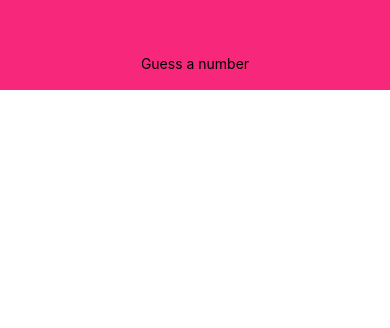
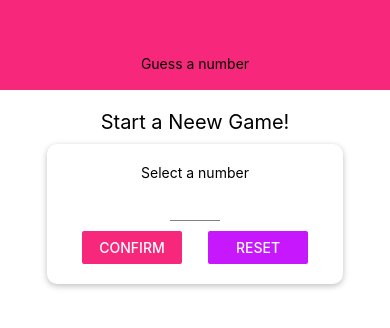
Before and after one commit to noleksiv/GuessNumber, a React Native app: screen / in a window 390 px wide. Shown: the top 328 px of the page. Built offline with nearby package versions, Linux system fonts and the light colour scheme.

Commit message:
Add modal box and some styles

```diff
--- a/App.js
+++ b/App.js
@@ -2,11 +2,14 @@ import React from 'react';
 import { StyleSheet, Text, View } from 'react-native';
 
 import Header from './components/Header';
+import StartGameScreen from './screens/StartGameScreen';
+
 
 export default function App() {
   return (
     <View style={styles.screen}>
       <Header title="Guess a number" />
+      <StartGameScreen />
     </View>
   );
 }
--- /dev/null
+++ b/components/Card.js
@@ -0,0 +1,25 @@
+import React from 'react';
+import { View, StyleSheet } from 'react-native';
+
+const Card = props => {
+    return (
+        <View style={{ ...styles.card, ...props.style }}>{props.children}</View>
+    );
+};
+
+const styles = StyleSheet.create({
+    card: {
+        // for IOS
+        shadowColor: 'black',
+        shadowOffset: { width: 0, height: 2 },
+        shadowRadius: 6,
+        shadowOpacity: 0.25,
+        // for Android
+        elevation: 8,
+        backgroundColor: 'white',
+        padding: 20,
+        borderRadius: 10
+    },
+});
+
+export default Card;
--- a/components/Header.js
+++ b/components/Header.js
@@ -1,5 +1,7 @@
 import React from 'react';
 import { View, Text, StyleSheet } from 'react-native';
+
+import Colors from '../constants/colors';
 
 const Header = props => {
     return (
@@ -14,7 +16,7 @@ const styles = StyleSheet.create({
         width: '100%',
         height: 90,
         paddingTop: 36,
-        backgroundColor: '#f7287b',
+        backgroundColor: Colors.primary,
         alignItems: 'center',
         justifyContent: 'center'
     },
--- /dev/null
+++ b/components/Input.js
@@ -0,0 +1,19 @@
+import React from 'react';
+import { TextInput, StyleSheet } from 'react-native';
+
+const Input = props => {
+    return (
+        <TextInput {...props} style={{...styles.input, ...props.style}}></TextInput>
+    );
+};
+
+const styles = StyleSheet.create({
+    input: {
+        height: 30,
+        borderBottomColor: 'grey',
+        borderBottomWidth: 1,
+        marginVertical: 10,
+    }
+});
+
+export default Input;
--- /dev/null
+++ b/constants/colors.js
@@ -0,0 +1,4 @@
+export default {
+    primary: '#f7287b',
+    accent: '#c717fc'
+}
--- /dev/null
+++ b/screens/StartGameScreen.js
@@ -0,0 +1,122 @@
+import React, { useState } from 'react';
+import {
+    View,
+    Text,
+    StyleSheet,
+    Button,
+    TouchableWithoutFeedback,
+    Keyboard,
+    Alert
+} from 'react-native';
+
+import Card from '../components/Card';
+import Input from '../components/Input';
+import Colors from '..//constants/colors';
+
+
+const StartGameScreen = props => {
+    const [enteredValue, setEnteredValue] = useState('');
+    const [isConfirmed, setIsConfirmed] = useState(false);
+    const [selectedNumber, setSelectedNumber] = useState();
+
+    const numberInputHandler = inputText => {
+        setEnteredValue(inputText.replace(/[^0-9]/g, ''));
+    };
+
+    const resetInputHandler = () => {
+        setEnteredValue('');
+        setIsConfirmed(false);
+    };
+
+    const confirmInputHandler = () => {
+        const choosenNumber = parseInt(enteredValue);
+
+        if (isNaN(choosenNumber) || choosenNumber <= 0 || choosenNumber > 99) {
+            Alert.alert(
+                'Invalid number!',
+                'Number has to be a number between 1 and 99',
+                [{text: 'Ok', style: 'destructive', onPress: resetInputHandler}]
+            );
+        }
+
+        setIsConfirmed(true);
+        setSelectedNumber(choosenNumber);
+        setEnteredValue('');
+    };
+
+    let confirmedOutput;
+
+    if (isConfirmed) {
+        confirmedOutput = <Text>Choosen Number: {selectedNumber}</Text>
+    }
+
+    return (
+        <TouchableWithoutFeedback
+            onPress={() => {
+                Keyboard.dismiss();
+            }}>
+            <View style={styles.screen}>
+                <Text style={styles.title}>Start a Neew Game!</Text>
+                <Card style={styles.inputContainer}>
+                    <Text>Select a number</Text>
+                    <Input
+                        style={styles.input}
+                        autoCapitalize='none'
+                        autoCorrect={false}
+                        keyboardType='number-pad'
+                        maxLength={2}
+                        onChangeText={numberInputHandler}
+                        value={enteredValue}
+                    />
+                    <View style={styles.buttonContainer}>
+                        <View style={styles.button}>
+                            <Button
+                                title="Confirm"
+                                onPress={confirmInputHandler}
+                                color={Colors.primary} />
+                        </View>
+                        <View style={styles.button}>
+                            <Button
+                                title="Reset"
+                                onPress={resetInputHandler}
+                                color={Colors.accent} />
+                        </View>
+                    </View>
+                </Card>
+                {confirmedOutput}
+            </View>
+        </TouchableWithoutFeedback>
+    );
+};
+
+const styles = StyleSheet.create({
+    screen: {
+        flex: 1,
+        padding: 10,
+        alignItems: 'center'
+    },
+    title: {
+        fontSize: 20,
+        marginVertical: 10,
+    },
+    inputContainer: {
+        width: 300,
+        maxWidth: '80%',
+        alignItems: 'center'
+    },
+    buttonContainer: {
+        flexDirection: 'row',
+        width: '100%',
+        justifyContent: 'space-between',
+        paddingHorizontal: 15
+    },
+    button: {
+        width: 100,
+    },
+    input: {
+        width: 50,
+        textAlign: 'center'
+    }
+});
+
+export default StartGameScreen;
```
